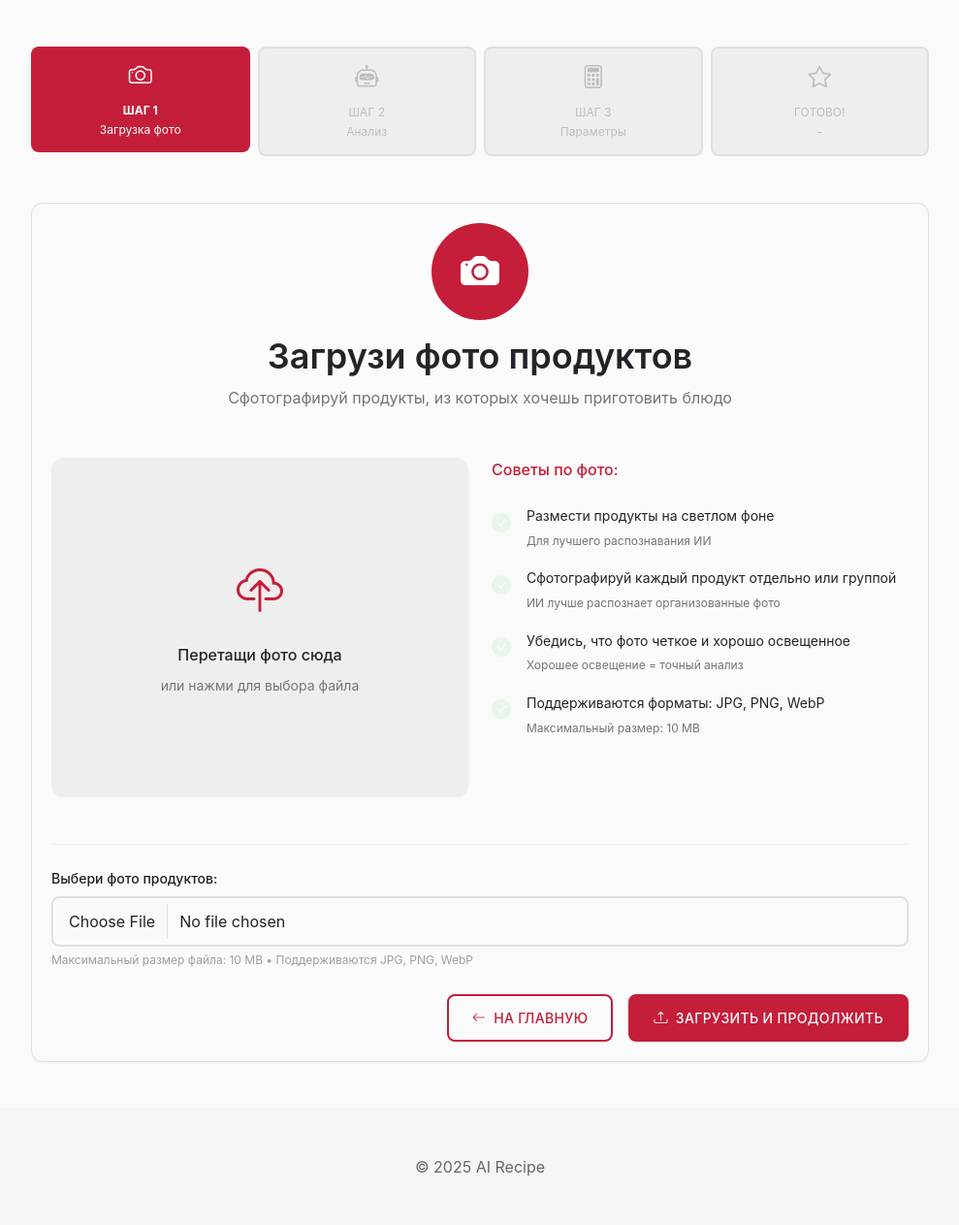
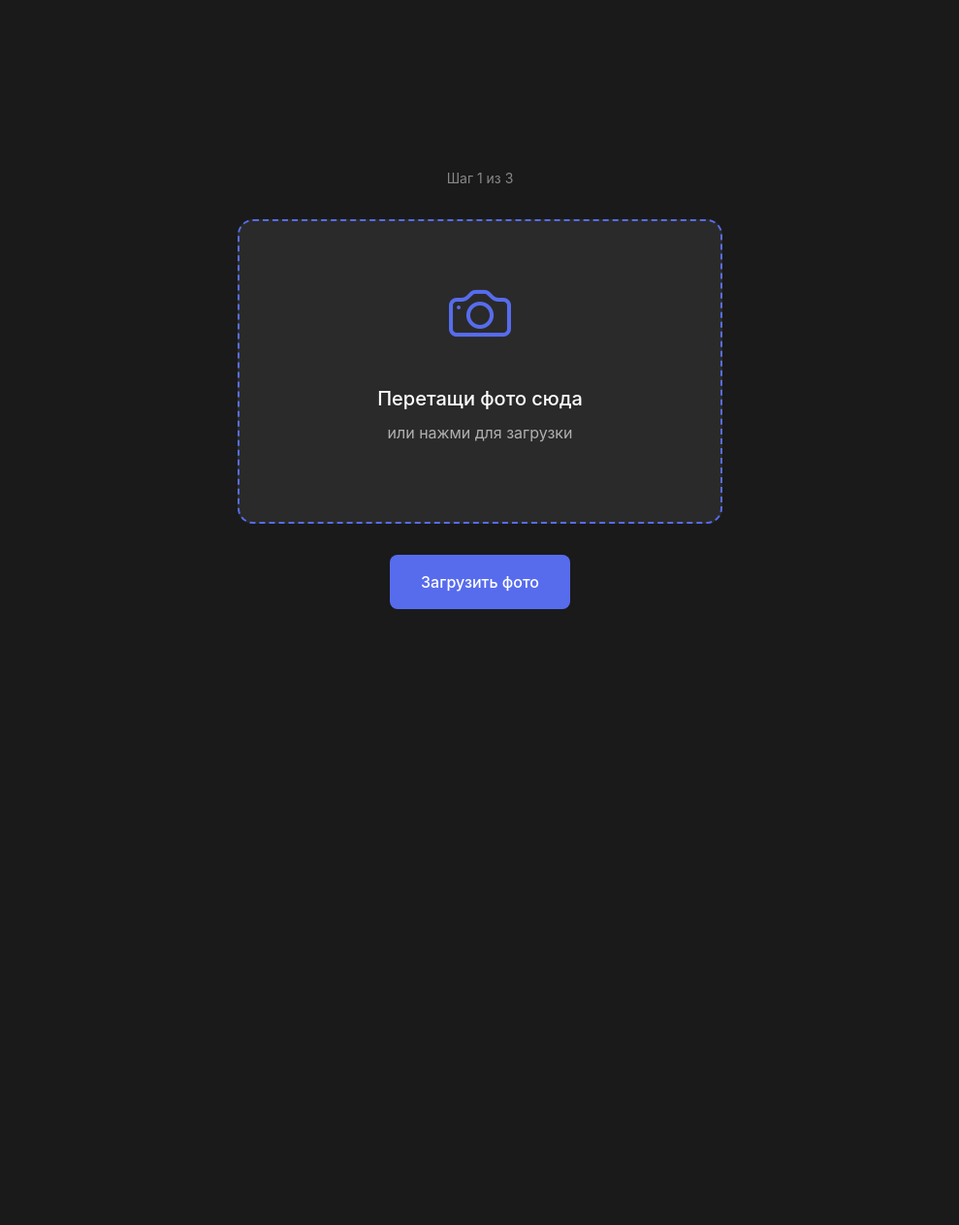
Before and after one commit to Erytea/ai-recipe-web-app, a FastAPI app: page /recipes/create in a window 1280 px wide. Shown: the whole page at 97% size, without its empty margins (145-1134 px from the left). After the commit the page ends 628 px from the top, so only its background shows below. Run offline with FastAPI, Linux system fonts and the light colour scheme; parts of the project's set-up code (start-up, migrations or seed data) failed here and were passed over.

Commit message:
Simplify photo upload flow: transform to single-purpose AI tool
- Remove header/footer completely (standalone HTML)
- Remove stepper UI (ШАГ 1/2/3 progress bar)
- Remove photo tips section entirely
- Make upload area the hero/focus point
- Single CTA button 'Загрузить фото'
- Add drag & drop functionality
- Apply AI-tool aesthetic: dark neutral background, light upload surface, blue accent
- Automatic form submission on file selection
- Minimal text: 'Перетащи фото сюда' + 'или нажми для загрузки'

```diff
--- a/templates/recipes/create/step1.html
+++ b/templates/recipes/create/step1.html
@@ -1,173 +1,198 @@
-{% extends "layout.html" %}
+<!DOCTYPE html>
+<html lang="ru">
+<head>
+    <meta charset="UTF-8">
+    <meta name="viewport" content="width=device-width, initial-scale=1.0">
+    <title>Загрузка фото - AI Recipe</title>
+    <link href="https://cdn.jsdelivr.net/npm/bootstrap@5.3.0/dist/css/bootstrap.min.css" rel="stylesheet">
+    <link rel="stylesheet" href="https://cdn.jsdelivr.net/npm/bootstrap-icons@1.11.0/font/bootstrap-icons.css">
+    <style>
+        body {
+            background: #1a1a1a;
+            color: #ffffff;
+            font-family: -apple-system, BlinkMacSystemFont, 'Segoe UI', Roboto, sans-serif;
+            min-height: 100vh;
+            display: flex;
+            flex-direction: column;
+            justify-content: center;
+            align-items: center;
+            padding: 2rem;
+            margin: 0;
+        }
 
-{% block content %}
-<div class="container py-5 animate-fade-in">
-    <div class="row justify-content-center">
-        <div class="col-lg-10">
-            <!-- Progress Bar -->
-            <div class="mb-5">
-                <div class="row g-2">
-                    <div class="col-3">
-                        <div class="text-center p-3 rounded-lg animate-slide-up" style="background: var(--primary); color: white;">
-                            <div class="mb-2">
-                                <i class="bi bi-camera" style="font-size: 24px;"></i>
+        .upload-container {
+            background: #2a2a2a;
+            border-radius: 16px;
+            padding: 3rem;
+            max-width: 500px;
+            width: 100%;
+            text-align: center;
+            border: 2px dashed #576CED;
+            transition: all 0.3s ease;
+        }
+
+        .upload-container:hover {
+            border-color: #7c8ce9;
+            background: #2d2d2d;
+        }
+
+        .upload-icon {
+            font-size: 4rem;
+            color: #576CED;
+            margin-bottom: 1.5rem;
+        }
+
+        .upload-text {
+            font-size: 1.25rem;
+            font-weight: 500;
+            margin-bottom: 0.5rem;
+            color: #ffffff;
+        }
+
+        .upload-subtext {
+            font-size: 1rem;
+            color: #b0b0b0;
+            margin-bottom: 2rem;
+        }
+
+        .step-indicator {
+            font-size: 0.875rem;
+            color: #888;
+            margin-bottom: 2rem;
+        }
+
+        .upload-btn {
+            background: #576CED;
+            color: white;
+            border: none;
+            padding: 1rem 2rem;
+            border-radius: 8px;
+            font-size: 1rem;
+            font-weight: 500;
+            cursor: pointer;
+            transition: all 0.3s ease;
+            margin-top: 2rem;
+        }
+
+        .upload-btn:hover {
+            background: #4a5fd5;
+            transform: translateY(-1px);
+        }
+
+        .error-message {
+            background: #dc3545;
+            color: white;
+            padding: 1rem;
+            border-radius: 8px;
+            margin-bottom: 1rem;
+            font-size: 0.9rem;
+        }
+
+        .file-input {
+            display: none;
+        }
+    </style>
+</head>
+<body>
+    <div class="step-indicator">Шаг 1 из 3</div>
+
+    <div class="upload-container" onclick="document.getElementById('photo').click()">
+        <div class="upload-icon">
+            <i class="bi bi-camera"></i>
         </div>
-                            <div class="body-small fw-bold">ШАГ 1</div>
-                            <div class="body-small">Загрузка фото</div>
-                        </div>
-                    </div>
-                    <div class="col-3">
-                        <div class="text-center p-3 rounded-lg animate-slide-up" style="background: var(--surface-hover); border: 2px solid var(--border);">
-                            <div class="mb-2">
-                                <i class="bi bi-robot" style="font-size: 24px; color: var(--text-disabled);"></i>
-                            </div>
-                            <div class="body-small" style="color: var(--text-disabled);">ШАГ 2</div>
-                            <div class="body-small" style="color: var(--text-disabled);">Анализ</div>
-                        </div>
-                    </div>
-                    <div class="col-3">
-                        <div class="text-center p-3 rounded-lg animate-slide-up" style="background: var(--surface-hover); border: 2px solid var(--border);">
-                            <div class="mb-2">
-                                <i class="bi bi-calculator" style="font-size: 24px; color: var(--text-disabled);"></i>
-                            </div>
-                            <div class="body-small" style="color: var(--text-disabled);">ШАГ 3</div>
-                            <div class="body-small" style="color: var(--text-disabled);">Параметры</div>
-                        </div>
-                    </div>
-                    <div class="col-3">
-                        <div class="text-center p-3 rounded-lg animate-slide-up" style="background: var(--surface-hover); border: 2px solid var(--border);">
-                            <div class="mb-2">
-                                <i class="bi bi-star" style="font-size: 24px; color: var(--text-disabled);"></i>
-                            </div>
-                            <div class="body-small" style="color: var(--text-disabled);">ГОТОВО!</div>
-                            <div class="body-small" style="color: var(--text-disabled);">-</div>
-                        </div>
-                    </div>
-                </div>
-            </div>
-
-            <div class="card animate-scale-in">
-                <div class="card-body p-5">
-                    <div class="text-center mb-5">
-                        <div class="mb-3">
-                            <div class="rounded-circle d-inline-flex align-items-center justify-content-center"
-                                 style="width: 100px; height: 100px; background: var(--primary);">
-                                <i class="bi bi-camera-fill text-white" style="font-size: 40px;"></i>
-                            </div>
-                        </div>
-                        <h2 class="headline-large mt-3 mb-2">Загрузи фото продуктов</h2>
-                        <p class="body-large" style="color: var(--text-secondary);">
-                            Сфотографируй продукты, из которых хочешь приготовить блюдо
-                        </p>
+        <div class="upload-text">Перетащи фото сюда</div>
+        <div class="upload-subtext">или нажми для загрузки</div>
     </div>
 
     {% if error_message %}
-                    <div class="alert alert-danger mb-4 animate-fade-in" role="alert">
-                        <h5 class="alert-heading">
-                            <i class="bi bi-exclamation-triangle-fill"></i> Ошибка
-                        </h5>
-                        <p class="mb-0">{{ error_message }}</p>
-                        <hr>
-                        <p class="mb-0 small">Попробуй еще раз или проверь настройки API.</p>
+    <div class="error-message">
+        <i class="bi bi-exclamation-triangle-fill"></i> {{ error_message }}
     </div>
     {% endif %}
 
-                    <div class="row g-4">
-                        <div class="col-md-6">
-                            <div class="border-2 border-dashed rounded-xl p-5 text-center animate-fade-in"
-                                 style="min-height: 350px; display: flex; align-items: center; justify-content: center; border-color: var(--primary); background: var(--surface-hover); cursor: pointer; transition: all var(--duration-normal) var(--easing-standard);">
-                                <div>
-                                    <div class="mb-3">
-                                        <i class="bi bi-cloud-upload" style="font-size: 48px; color: var(--primary);"></i>
-                                    </div>
-                                    <h5 class="title-medium mb-2">Перетащи фото сюда</h5>
-                                    <p class="body-medium mb-0" style="color: var(--text-secondary);">или нажми для выбора файла</p>
-                                </div>
-                            </div>
-                        </div>
+    <button class="upload-btn" onclick="document.getElementById('photo').click()">
+        Загрузить фото
+    </button>
 
-                        <div class="col-md-6">
-                            <h5 class="title-medium mb-4" style="color: var(--primary);">Советы по фото:</h5>
-                            <div class="d-flex flex-column gap-3">
-                                <div class="d-flex align-items-start">
-                                    <i class="bi bi-check-circle-fill me-3 mt-1" style="color: var(--success); font-size: 20px;"></i>
-                                    <div>
-                                        <div class="body-medium mb-1">Размести продукты на светлом фоне</div>
-                                        <div class="body-small" style="color: var(--text-secondary);">Для лучшего распознавания ИИ</div>
-                                    </div>
-                                </div>
-                                <div class="d-flex align-items-start">
-                                    <i class="bi bi-check-circle-fill me-3 mt-1" style="color: var(--success); font-size: 20px;"></i>
-                                    <div>
-                                        <div class="body-medium mb-1">Сфотографируй каждый продукт отдельно или группой</div>
-                                        <div class="body-small" style="color: var(--text-secondary);">ИИ лучше распознает организованные фото</div>
-                                    </div>
-                                </div>
-                                <div class="d-flex align-items-start">
-                                    <i class="bi bi-check-circle-fill me-3 mt-1" style="color: var(--success); font-size: 20px;"></i>
-                                    <div>
-                                        <div class="body-medium mb-1">Убедись, что фото четкое и хорошо освещенное</div>
-                                        <div class="body-small" style="color: var(--text-secondary);">Хорошее освещение = точный анализ</div>
-                                    </div>
-                                </div>
-                                <div class="d-flex align-items-start">
-                                    <i class="bi bi-check-circle-fill me-3 mt-1" style="color: var(--success); font-size: 20px;"></i>
-                                    <div>
-                                        <div class="body-medium mb-1">Поддерживаются форматы: JPG, PNG, WebP</div>
-                                        <div class="body-small" style="color: var(--text-secondary);">Максимальный размер: 10 MB</div>
-                                    </div>
-                                </div>
-                            </div>
-                        </div>
-                    </div>
+    <form id="uploadForm" method="post" action="/recipes/create/step1" enctype="multipart/form-data" style="display: none;">
+        <input type="file" id="photo" name="photo" class="file-input" accept="image/*" required>
+    </form>
 
-                    <div class="mt-5 pt-4 border-top" style="border-color: var(--border-light) !important;">
-                        <form method="post" action="/recipes/create/step1" enctype="multipart/form-data">
-                            <div class="mb-4">
-                                <label for="photo" class="form-label title-medium">Выбери фото продуктов:</label>
-                                <input type="file" class="form-control" id="photo" name="photo"
-                                       accept="image/*" required>
-                                <div class="form-text body-small" style="color: var(--text-hint);">
-                                    Максимальный размер файла: 10 MB • Поддерживаются JPG, PNG, WebP
-                                </div>
-                            </div>
-
-                            <div class="d-flex gap-3 justify-content-end btn-group-mobile">
-                                <a href="/" class="btn btn-outline-primary">
-                                    <i class="bi bi-arrow-left"></i> На главную
-                                </a>
-                                <button type="submit" class="btn btn-primary">
-                                    <i class="bi bi-upload"></i> Загрузить и продолжить
-                                </button>
-                            </div>
-                        </form>
-                    </div>
-                </div>
-            </div>
-        </div>
-    </div>
-</div>
-
-{% block scripts %}
     <script>
         document.getElementById('photo').addEventListener('change', function(e) {
             const file = e.target.files[0];
             if (file) {
                 // Проверка размера файла (10MB)
                 if (file.size > 10 * 1024 * 1024) {
-            alert('Файл слишком большой! Максимальный размер: 10 MB');
-            e.target.value = '';
+                    showError('Файл слишком большой! Максимальный размер: 10 MB');
                     return;
                 }
 
                 // Проверка типа файла
                 if (!file.type.startsWith('image/')) {
-            alert('Пожалуйста, выберите изображение!');
-            e.target.value = '';
+                    showError('Пожалуйста, выберите изображение!');
                     return;
+                }
+
+                // Автоматическая отправка формы
+                document.getElementById('uploadForm').submit();
+            }
+        });
+
+        function showError(message) {
+            const existingError = document.querySelector('.error-message');
+            if (existingError) {
+                existingError.remove();
+            }
+
+            const errorDiv = document.createElement('div');
+            errorDiv.className = 'error-message';
+            errorDiv.innerHTML = '<i class="bi bi-exclamation-triangle-fill"></i> ' + message;
+
+            const uploadBtn = document.querySelector('.upload-btn');
+            uploadBtn.parentNode.insertBefore(errorDiv, uploadBtn);
+
+            // Очистка файла
+            document.getElementById('photo').value = '';
+        }
+
+        // Drag and drop functionality
+        const uploadContainer = document.querySelector('.upload-container');
+
+        uploadContainer.addEventListener('dragover', function(e) {
+            e.preventDefault();
+            this.style.borderColor = '#7c8ce9';
+            this.style.background = '#2d2d2d';
+        });
+
+        uploadContainer.addEventListener('dragleave', function(e) {
+            e.preventDefault();
+            this.style.borderColor = '#576CED';
+            this.style.background = '#2a2a2a';
+        });
+
+        uploadContainer.addEventListener('drop', function(e) {
+            e.preventDefault();
+            this.style.borderColor = '#576CED';
+            this.style.background = '#2a2a2a';
+
+            const files = e.dataTransfer.files;
+            if (files.length > 0) {
+                const file = files[0];
+                if (file.type.startsWith('image/')) {
+                    // Create a DataTransfer to set the file
+                    const dt = new DataTransfer();
+                    dt.items.add(file);
+                    document.getElementById('photo').files = dt.files;
+
+                    // Trigger change event
+                    const event = new Event('change');
+                    document.getElementById('photo').dispatchEvent(event);
+                } else {
+                    showError('Пожалуйста, выберите изображение!');
                 }
             }
         });
     </script>
-{% endblock %}
-{% endblock %}
+</body>
+</html>
```
Lines whose indentation alone changed are shown as unchanged.
